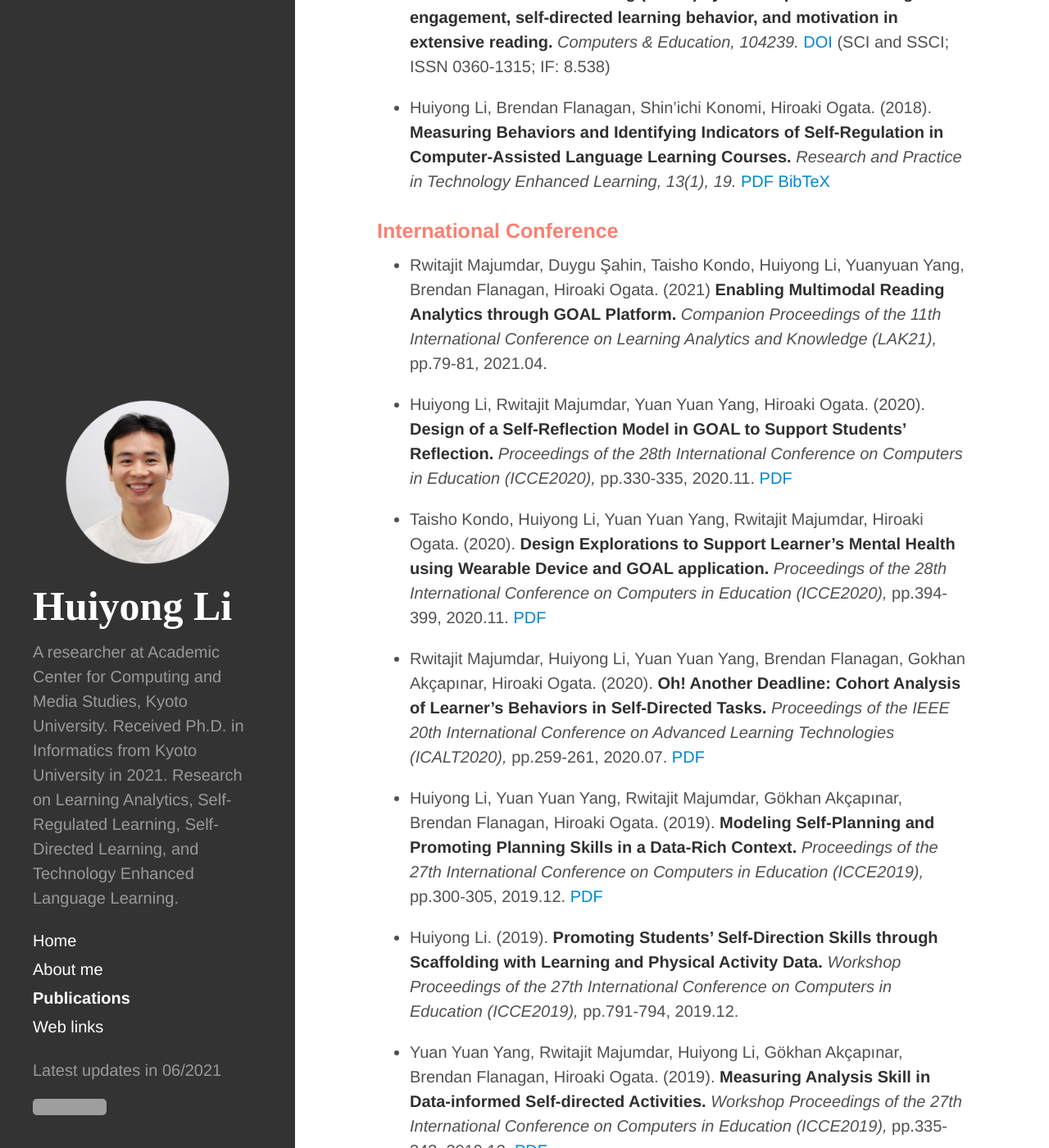
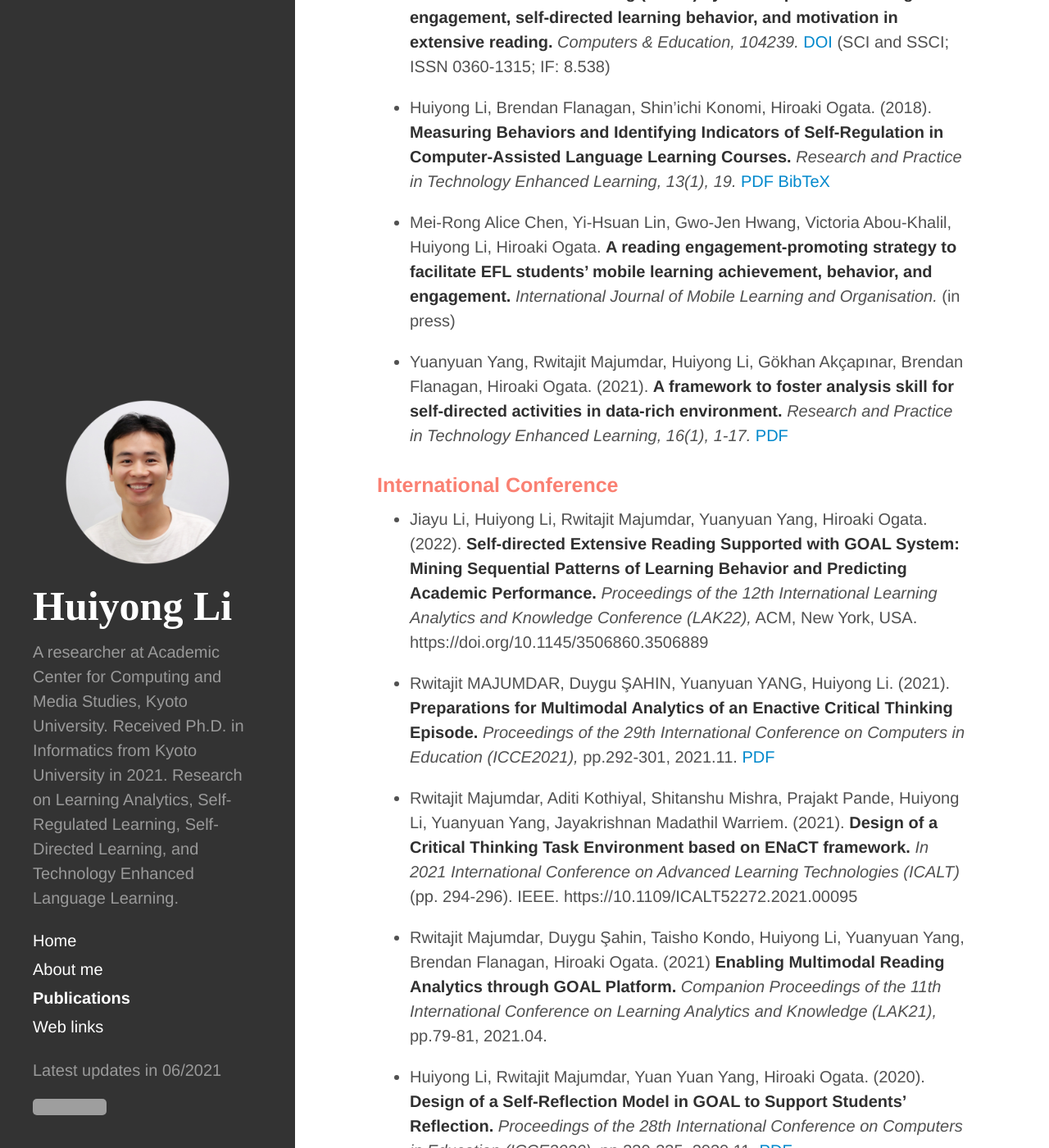
Before and after one commit to li-huiyong/li-huiyong.github.io, a Jekyll site: the page built from publications.md, in a window 1280 px wide and 1400 px high, scrolled down 517 px. Shown: the whole window at 82% size. Built offline with Jekyll 4.4.1, drawn with Linux system fonts in a browser that asks for light colours; nearby versions of some CDN libraries; some web fonts are replaced; grey boxes are pictures that could not be loaded.

Commit message:
add co-author papers from June 2021

```diff
--- a/publications.md
+++ b/publications.md
@@ -16,7 +16,17 @@ ___
 
 * Huiyong Li, Brendan Flanagan, Shin’ichi Konomi, Hiroaki Ogata. (2018). **Measuring Behaviors and Identifying Indicators of Self-Regulation in Computer-Assisted Language Learning Courses.** _Research and Practice in Technology Enhanced Learning, 13(1), 19._ [PDF](https://rdcu.be/bcFJv){:target="_blank"} [BibTeX](https://li-huiyong.github.io/resources/li2018measuring.bib){:target="_blank"}
 
+* Mei-Rong Alice Chen, Yi-Hsuan Lin, Gwo-Jen Hwang, Victoria Abou-Khalil, Huiyong Li, Hiroaki Ogata. **A reading engagement-promoting strategy to facilitate EFL students’ mobile learning achievement, behavior, and engagement.** _International Journal of Mobile Learning and Organisation._ (in press)
+
+* Yuanyuan Yang, Rwitajit Majumdar, Huiyong Li, Gökhan Akçapınar, Brendan Flanagan, Hiroaki Ogata. (2021). **A framework to foster analysis skill for self-directed activities in data-rich environment.** _Research and Practice in Technology Enhanced Learning, 16(1), 1-17._ [PDF](https://doi.org/10.1186/s41039-021-00170-y){:target="_blank"}
+
 ### <span style="color: Salmon; ">International Conference</span>
+
+* Jiayu Li, Huiyong Li, Rwitajit Majumdar, Yuanyuan Yang, Hiroaki Ogata. (2022). **Self-directed Extensive Reading Supported with GOAL System: Mining Sequential Patterns of Learning Behavior and Predicting Academic Performance.** _Proceedings of the 12th International Learning Analytics and Knowledge Conference (LAK22),_ ACM, New York, USA. https://doi.org/10.1145/3506860.3506889
+
+* Rwitajit MAJUMDAR, Duygu ŞAHIN, Yuanyuan YANG, Huiyong Li. (2021). **Preparations for Multimodal Analytics of an Enactive Critical Thinking Episode.** _Proceedings of the 29th International Conference on Computers in Education (ICCE2021),_ pp.292-301, 2021.11. [PDF](https://icce2021.apsce.net/wp-content/uploads/2021/12/ICCE2021-Vol.II-PP.-292-301.pdf){:target="_blank"}
+
+* Rwitajit Majumdar, Aditi Kothiyal, Shitanshu Mishra, Prajakt Pande, Huiyong Li, Yuanyuan Yang, Jayakrishnan Madathil Warriem. (2021). **Design of a Critical Thinking Task Environment based on ENaCT framework.** _In 2021 International Conference on Advanced Learning Technologies (ICALT)_ (pp. 294-296). IEEE. https://10.1109/ICALT52272.2021.00095
 
 * Rwitajit Majumdar, Duygu Şahin, Taisho Kondo, Huiyong Li, Yuanyuan Yang, Brendan Flanagan, Hiroaki Ogata. (2021) **Enabling Multimodal Reading Analytics through GOAL Platform.** _Companion Proceedings of the 11th International Conference on Learning Analytics and Knowledge (LAK21),_ pp.79-81, 2021.04.
 
```
